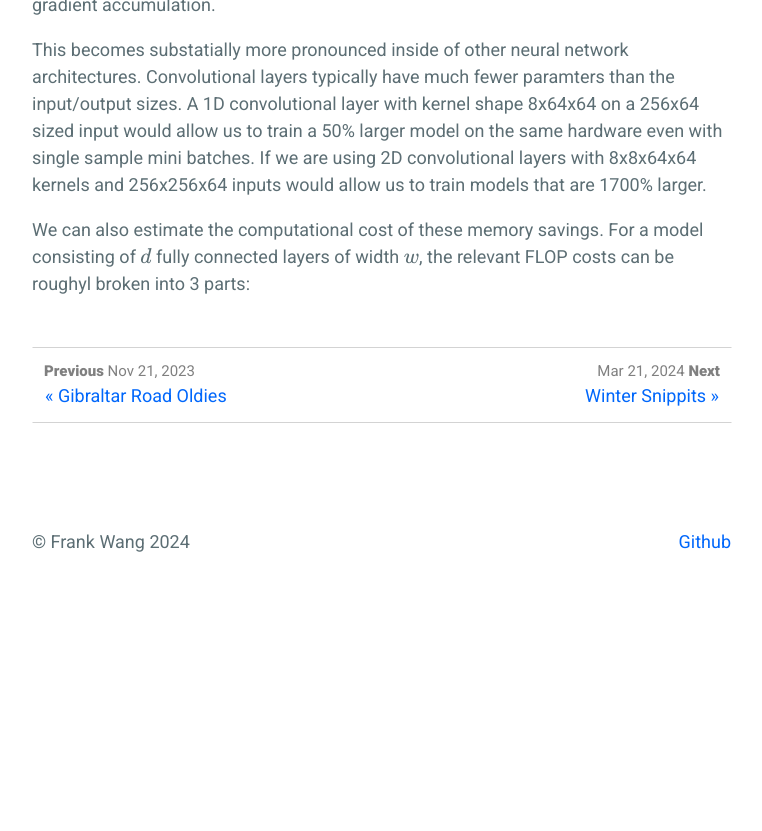
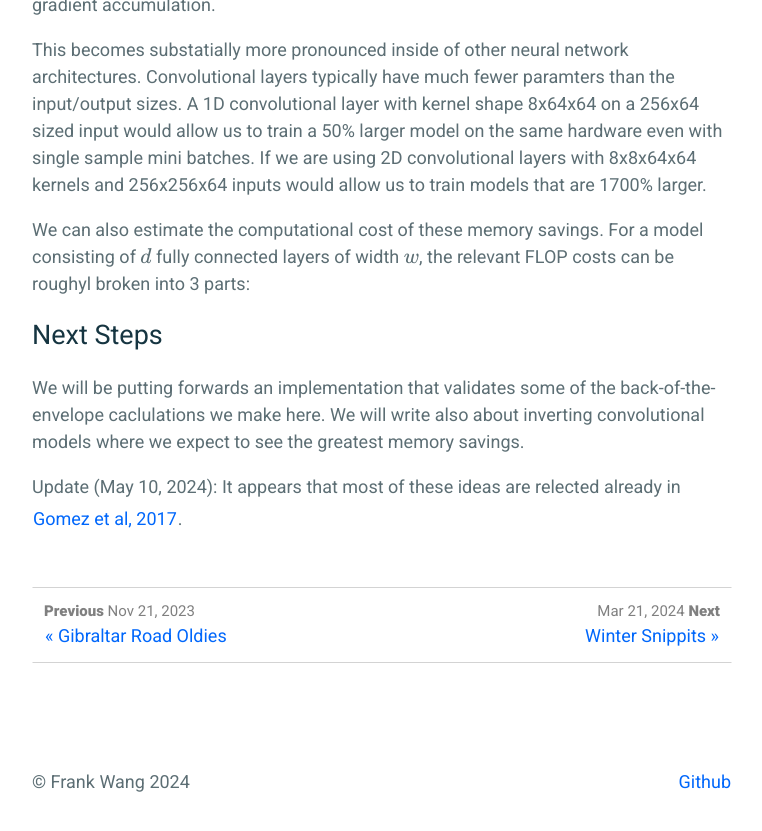
Before and after one commit to frankwang95/frankwang95.github.io, a Jekyll site: the page built from _posts/2024-02-19-adjoint-method-invertible-networks.md, in a window 1280 px wide and 900 px high, scrolled down 2497 px. Shown: the top 831 px of the window, without its empty margins (258-1020 px from the left). Built offline with Jekyll 4.4.1, drawn with Linux system fonts in a browser that asks for light colours; formulas are drawn with MathJax 3; before the commit the page ends 3157 px from its top, so only the background shows below that.

Commit message:
Update 2024-02-19-adjoint-method-invertible-networks.md

```diff
--- a/_posts/2024-02-19-adjoint-method-invertible-networks.md
+++ b/_posts/2024-02-19-adjoint-method-invertible-networks.md
@@ -55,3 +55,9 @@ Naturally, this improvement scales linearly with batch sizes so avoiding the bac
 This becomes substatially more pronounced inside of other neural network architectures. Convolutional layers typically have much fewer paramters than the input/output sizes. A 1D convolutional layer with kernel shape 8x64x64 on a 256x64 sized input would allow us to train a 50% larger model on the same hardware even with single sample mini batches. If we are using 2D convolutional layers with 8x8x64x64 kernels and 256x256x64 inputs would allow us to train models that are 1700% larger.
 
 We can also estimate the computational cost of these memory savings. For a model consisting of $$d$$ fully connected layers of width $$w$$, the relevant FLOP costs can be roughyl broken into 3 parts:
+
+# Next Steps
+
+We will be putting forwards an implementation that validates some of the back-of-the-envelope caclulations we make here. We will write also about inverting convolutional models where we expect to see the greatest memory savings.
+
+Update (May 10, 2024): It appears that most of these ideas are relected already in [Gomez et al, 2017](https://arxiv.org/abs/1707.04585).
```
